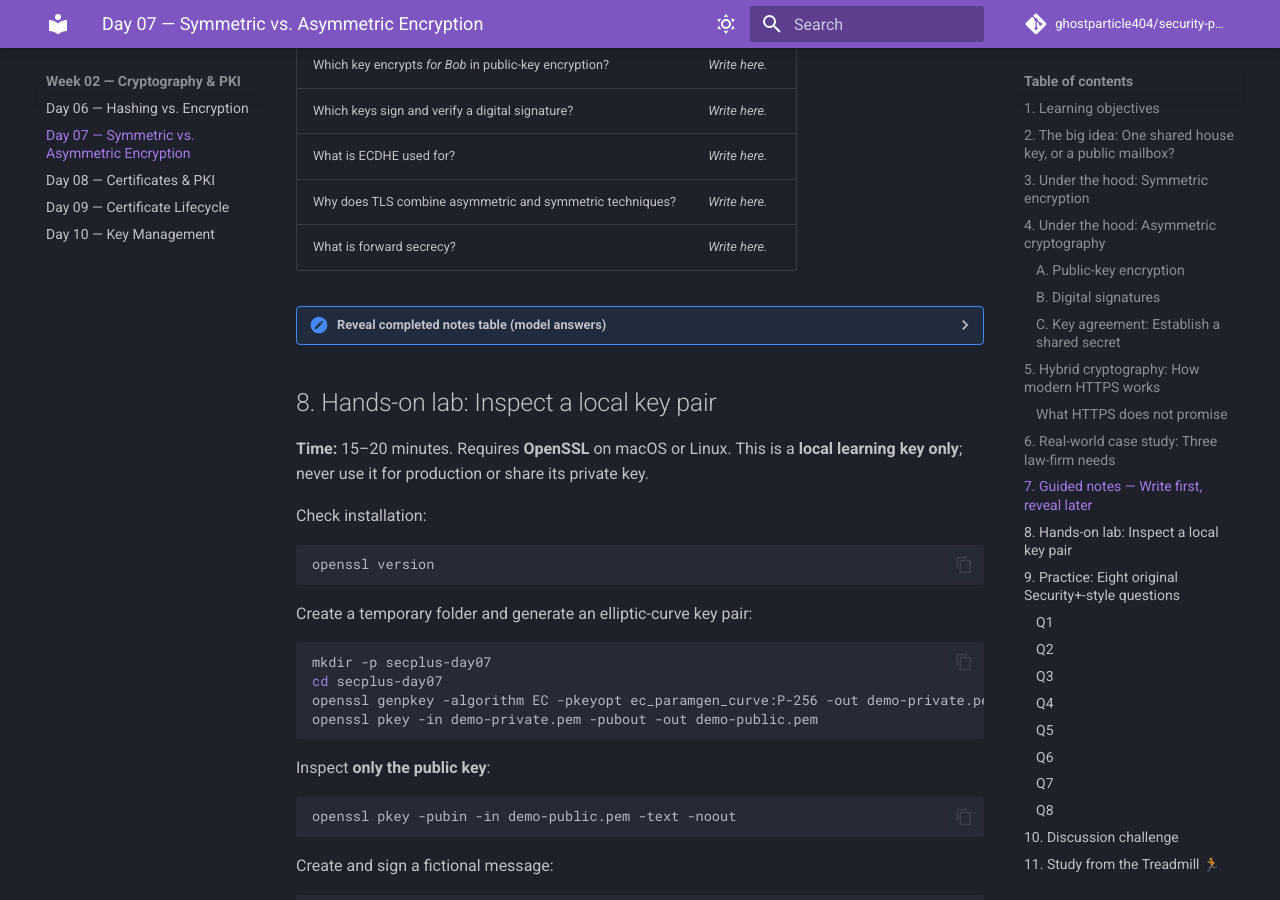
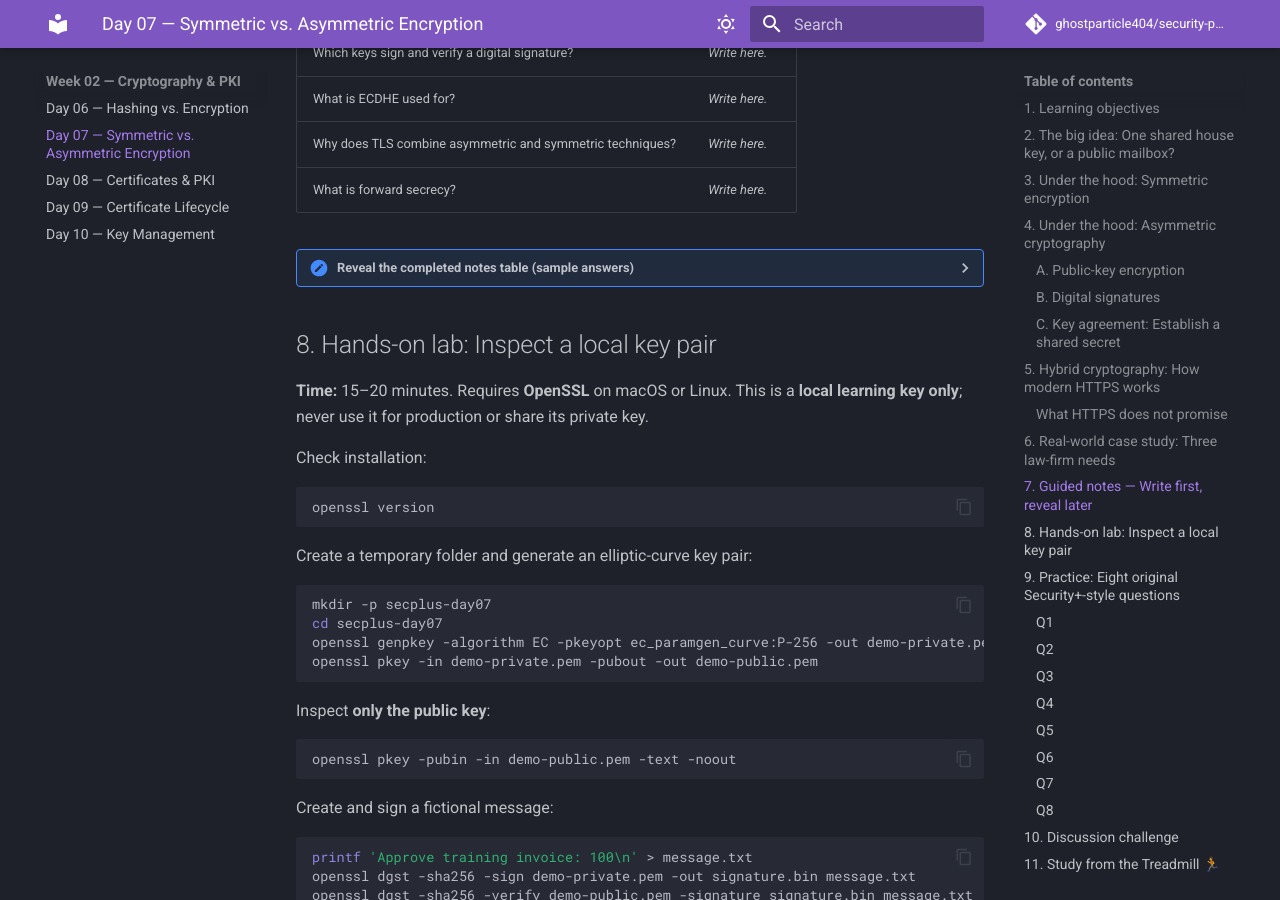
Before and after one commit to ghostparticle404/security-plus-study-academy, an MkDocs documentation site: the page built from docs/week-02/day-07-symmetric-vs-asymmetric.md, in a window 1280 px wide and 900 px high, scrolled down 4829 px. Built offline with MkDocs 1.6.1 and Material for MkDocs 9.7.7, drawn with Linux system fonts in a browser that asks for light colours; comment, search, counter and statistics services are not loaded; some of the changed text lies outside the part shown.

Commit message:
day-07-symmetric-vs-asymmetric

```diff
--- a/docs/week-02/day-07-symmetric-vs-asymmetric.md
+++ b/docs/week-02/day-07-symmetric-vs-asymmetric.md
@@ -147,8 +146,8 @@ HTTPS helps secure traffic **between endpoints** and authenticate the server to
 | Why does TLS combine asymmetric and symmetric techniques? | _Write here._ |
 | What is forward secrecy? | _Write here._ |
 
-<details>
-<summary><strong>Reveal completed notes table (model answers)</strong></summary>
+<details markdown="1">
+<summary>Reveal the completed notes table (sample answers)</summary>
 
 | Prompt | Model answer |
 | --- | --- |
```
Also changed, not shown: other parts of docs/week-02/day-07-symmetric-vs-asymmetric.md (+0 -1 lines).
